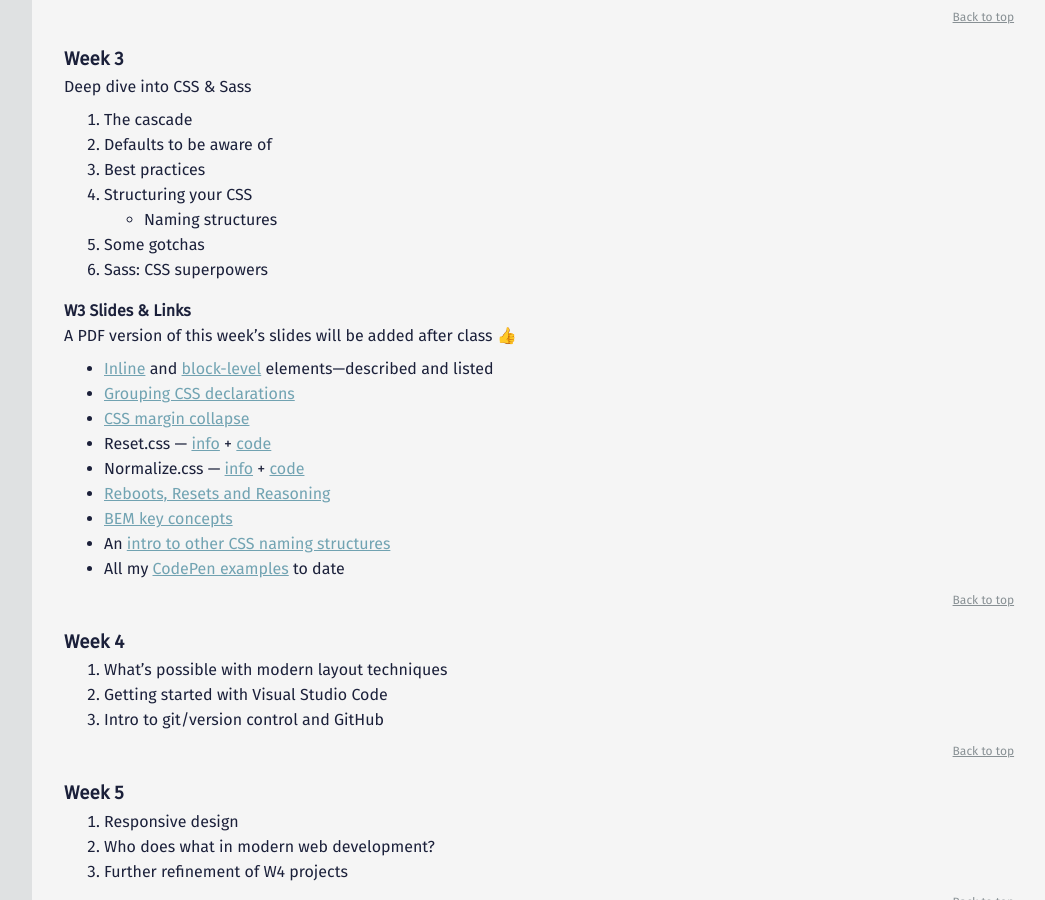
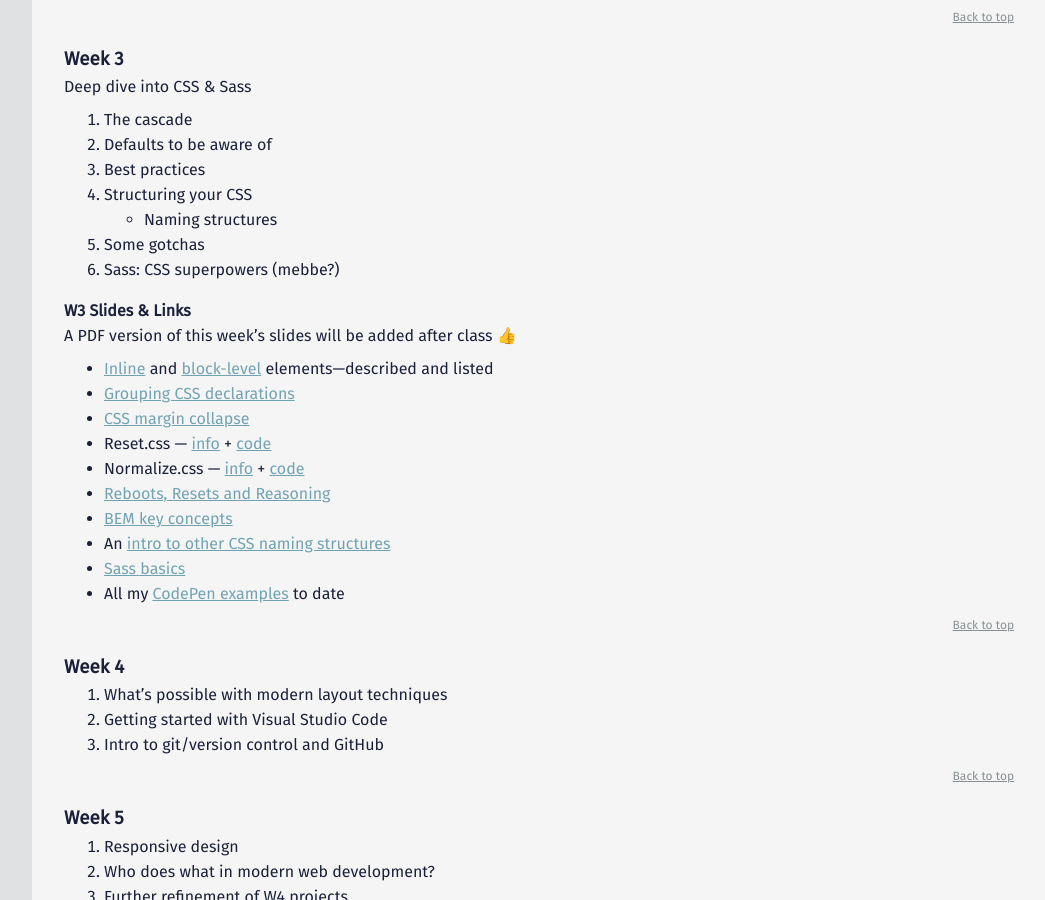
Before and after one commit to mica-web/mica-web.github.io, a Jekyll site: the page built from index.md, in a window 1280 px wide and 900 px high, scrolled down 2730 px. Shown: the whole window, without its empty margins (224-1269 px from the left). Built offline with Jekyll 4.4.1, drawn with Linux system fonts in a browser that asks for light colours.

Commit message:
Added Sass link to week 3

```diff
--- a/_includes/gd-431/w03.md
+++ b/_includes/gd-431/w03.md
@@ -6,7 +6,7 @@ Deep dive into CSS & Sass
 1. Structuring your CSS
   - Naming structures
 1. Some gotchas
-1. Sass: CSS superpowers
+1. Sass: CSS superpowers (mebbe?)
 
 
 #### W3 Slides & Links
@@ -22,6 +22,7 @@ A PDF version of this week's slides will be added after class 👍
 - [Reboots, Resets and Reasoning](https://css-tricks.com/reboot-resets-reasoning/)
 - [BEM key concepts](https://en.bem.info/methodology/key-concepts/)
 - An [intro to other CSS naming structures](https://codepen.io/hidanielle/post/css-methodologies-naming-conventions-and-file-structures)
+- [Sass basics](https://sass-lang.com/guide)
 - All my [CodePen examples](https://codepen.io/collection/AaWBNz/) to date
 
 
```
